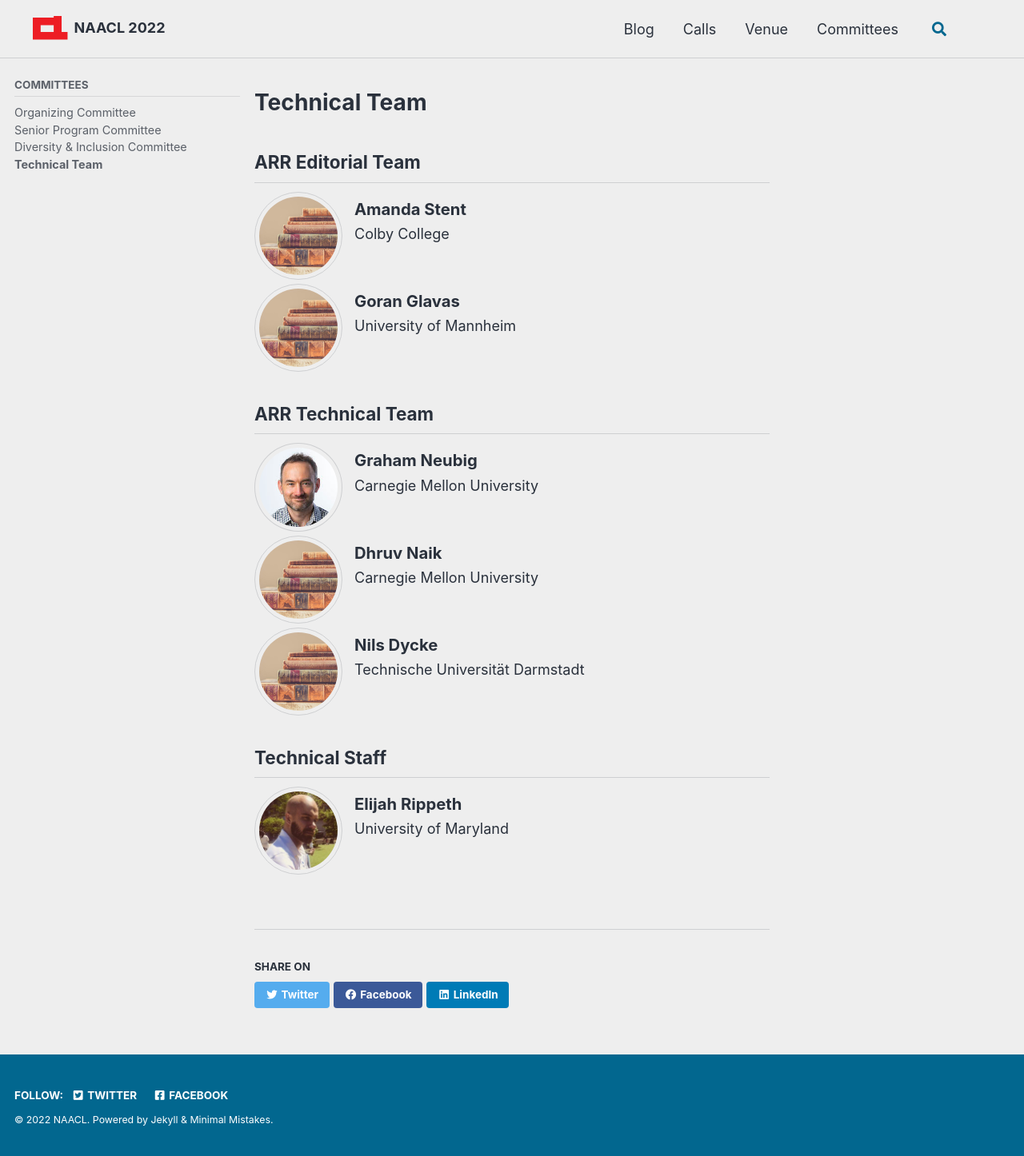
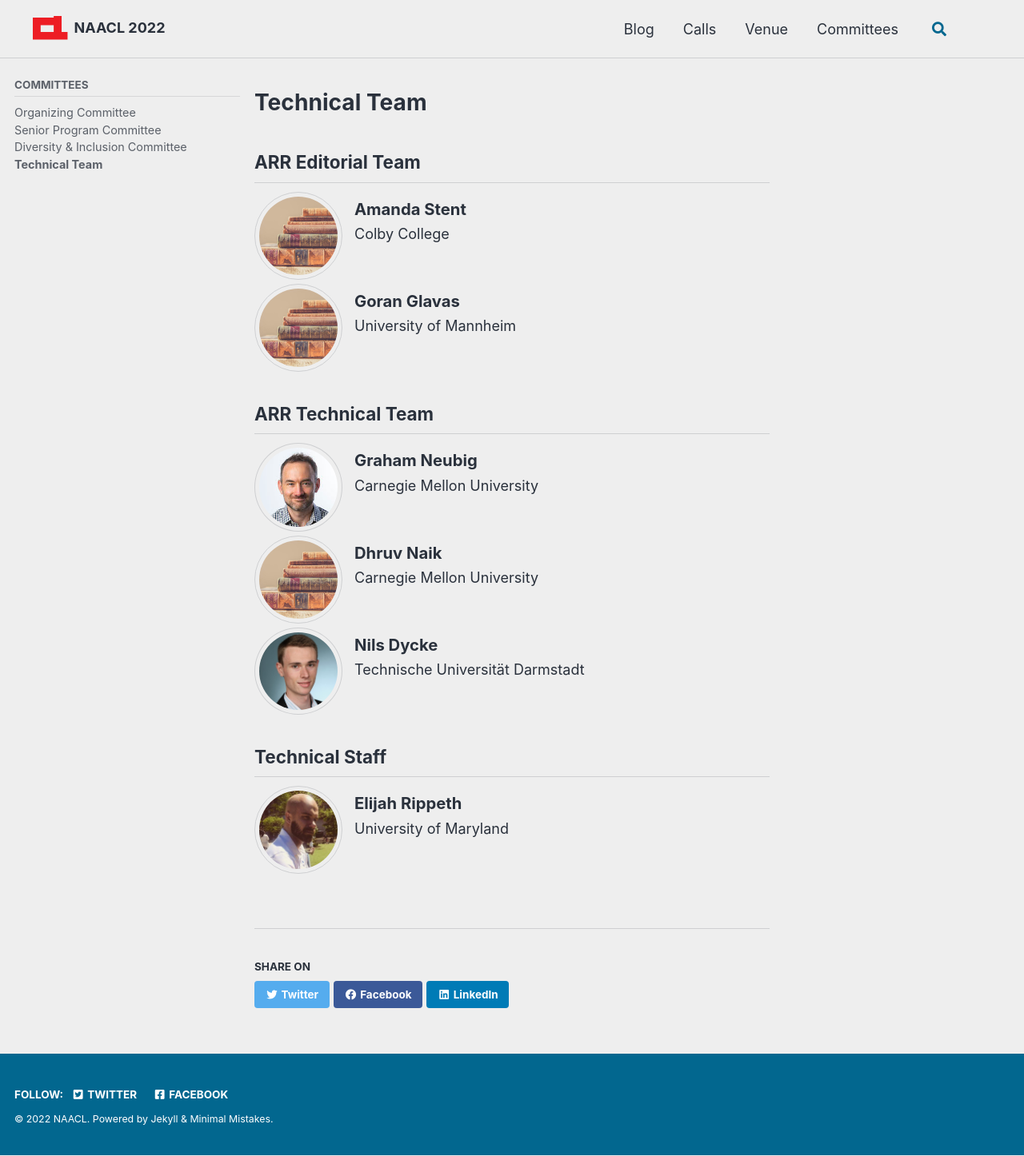
Before and after one commit to naacl-org/naacl-2022-website, a Jekyll site: the page built from _pages/committees/technical-team.md, in a window 1280 px wide. Shown: the whole page at 80% size. Built offline with Jekyll 4.4.1, drawn with Linux system fonts in a browser that asks for light colours; cached includes are drawn as plain includes; comment, search, counter and statistics services are not loaded.

Commit message:
Add Nils' photo

```diff
--- a/_pages/committees/technical-team.md
+++ b/_pages/committees/technical-team.md
@@ -38,7 +38,7 @@ sidebar:
 %}
 {% include committee-member.html
    name="Nils Dycke"
-   picture="/assets/images/committee/books.jpg"
+   picture="/assets/images/committee/nils_dycke.jpg"
    site="https://www.informatik.tu-darmstadt.de/ukp/ukp_home/staff_ukp/ukp_home_content_staff_1_details_109248.en.jsp"
    institution="Technische Universität Darmstadt"
 %}
```
Also changed, not shown: assets/images/committee/nils_dycke.jpg (added).
